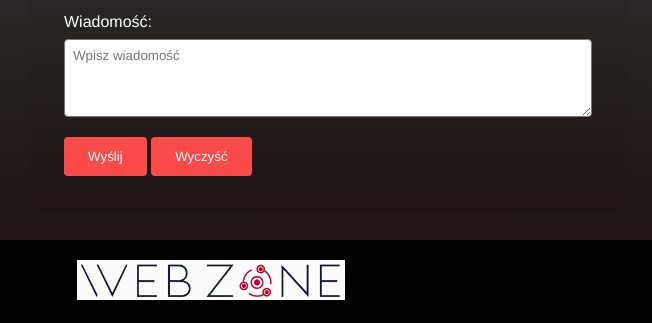
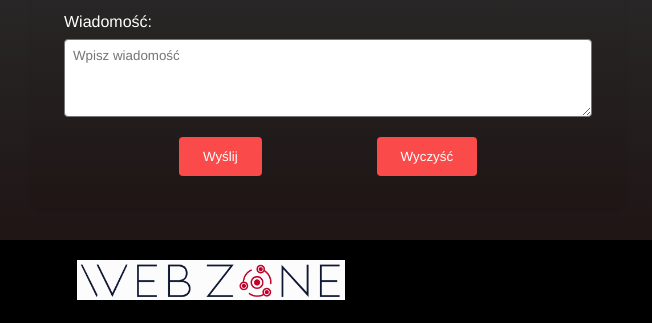
Before and after one commit to Bartek9090/WebsiteZone, a website: page index.html in a window 1280 px wide. Shown: the part 2373-2696 px from the top of the page, 0-652 px from the left. Drawn offline with nearby package versions, Linux system fonts and the light colour scheme.

Commit message:
fixing a header wid14

```diff
--- a/css/home.css
+++ b/css/home.css
@@ -151,6 +151,9 @@ a {
 @media (min-width: 650px) {
   .hamburger {
     display: none;
+  }
+  .header__logo img {
+    margin-left: 3rem;
   }
   .nav {
     position: relative;
@@ -720,7 +723,12 @@ button:hover {
   padding: 0.5rem;
   border-radius: 4px;
 }
-
+.btnWrapper {
+  display: flex;
+  flex-direction: row;
+  justify-content: space-evenly;
+  align-items: center;
+}
 button {
   padding: 0.75rem 1.5rem;
   background: #fa4a4a;
--- a/index.html
+++ b/index.html
@@ -219,8 +219,10 @@
               ></textarea>
               <div class="error-text"></div>
             </div>
-            <button type="submit" class="send">Wyślij</button>
-            <button type="button" class="clear">Wyczyść</button>
+            <div class="btnWrapper">
+              <button type="submit" class="send">Wyślij</button>
+              <button type="button" class="clear">Wyczyść</button>
+            </div>
           </form>
         </div>
         <div class="contact-map">
```
